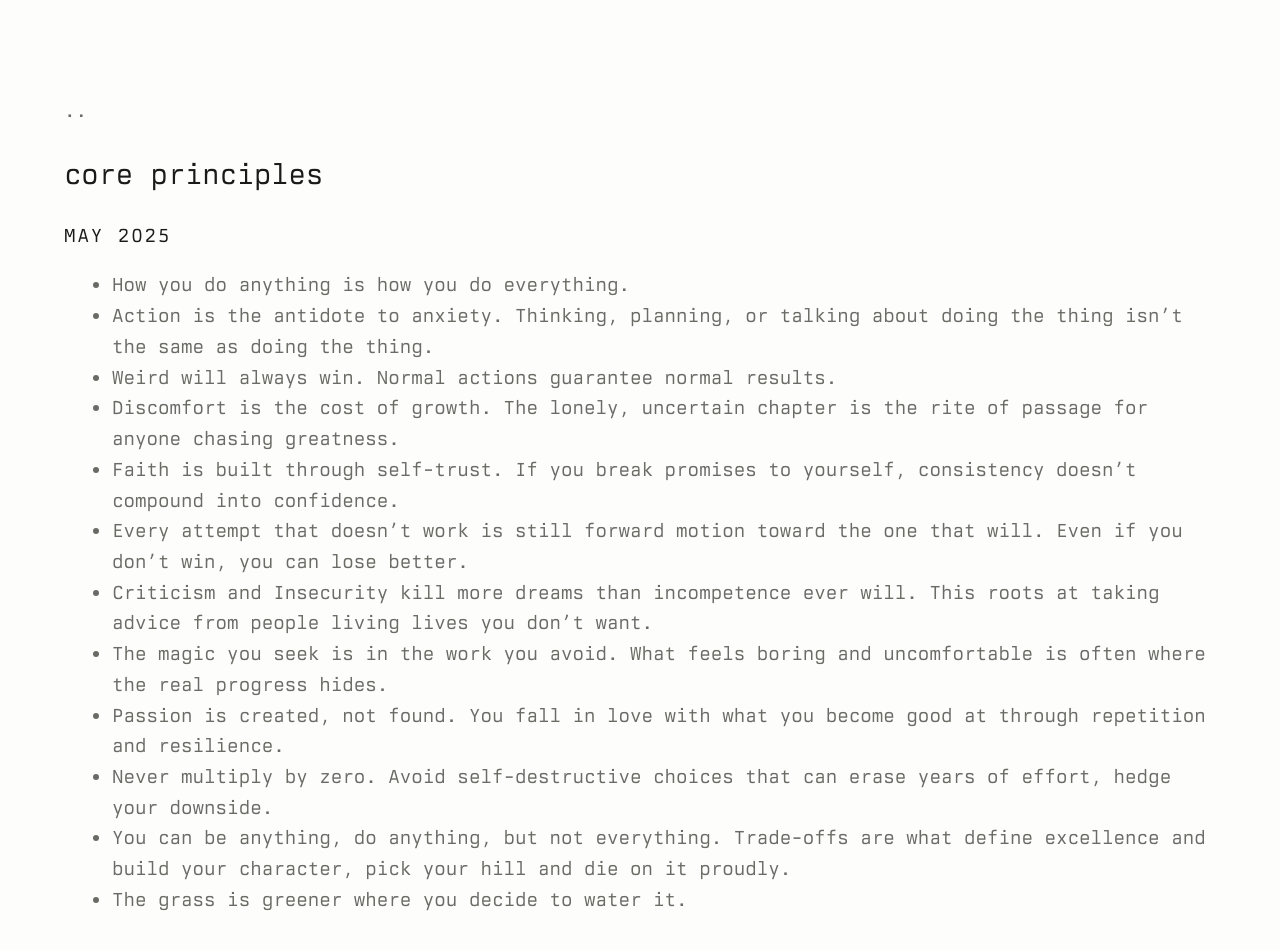
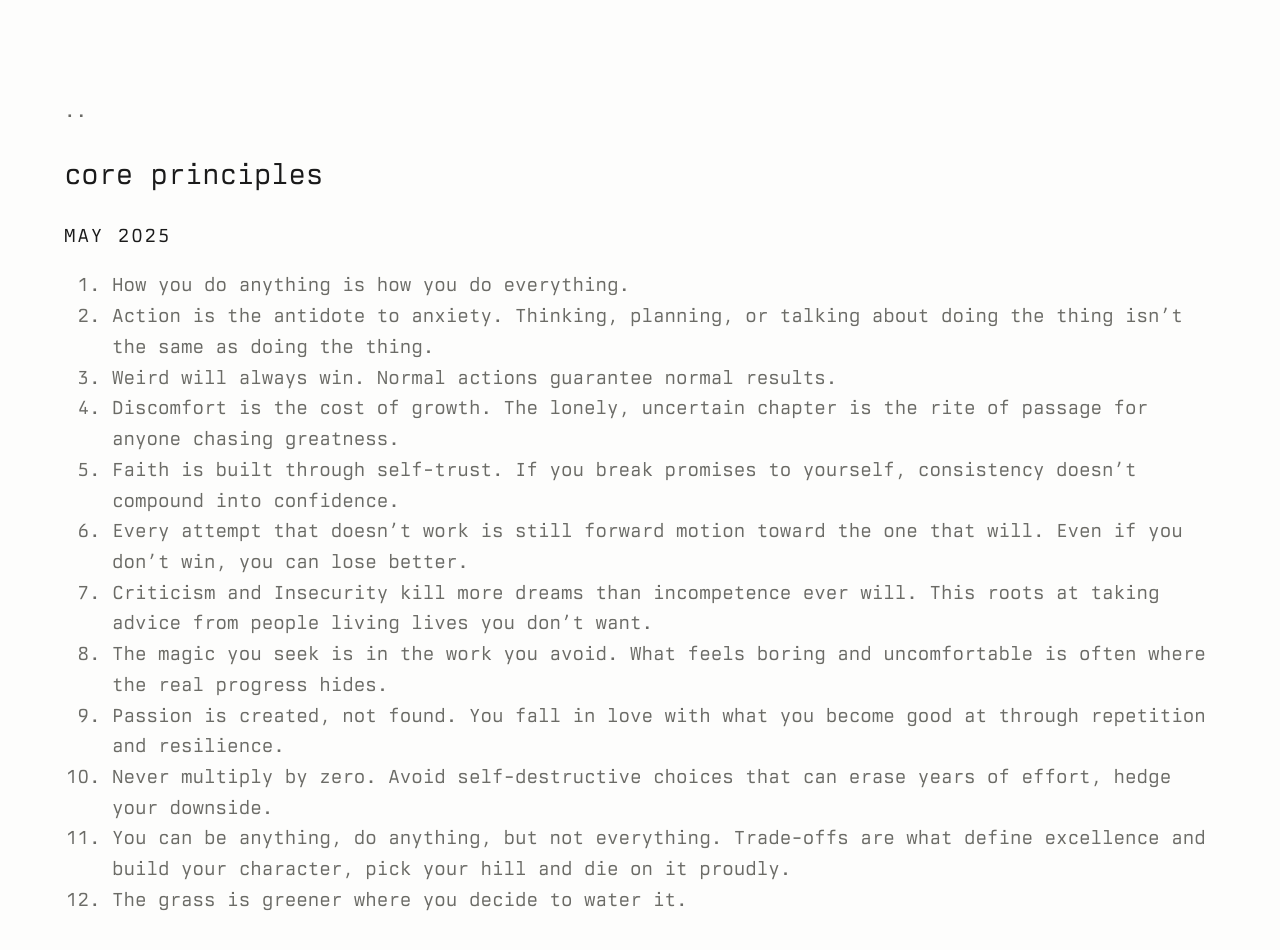
Before and after one commit to harivansh-afk/website, a SvelteKit app: page /thoughts/my-core-principles in a window 1280 px wide. Shown: the top 950 px of the page. Built offline with nearby package versions, Linux system fonts and the light colour scheme.

Commit message:
Number core principles

```diff
--- a/src/routes/thoughts/my-core-principles/+page.svelte
+++ b/src/routes/thoughts/my-core-principles/+page.svelte
@@ -13,7 +13,7 @@
       <h1>{title}</h1>
       <p class="meta">May 2025</p>
     </header>
-    <ul>
+    <ol>
       <li>
         How you do anything is how you do everything.
       </li>
@@ -55,6 +55,6 @@
         and build your character, pick your hill and die on it proudly.
       </li>
       <li>The grass is greener where you decide to water it.</li>
-    </ul>
+    </ol>
   </article>
 </main>
```
